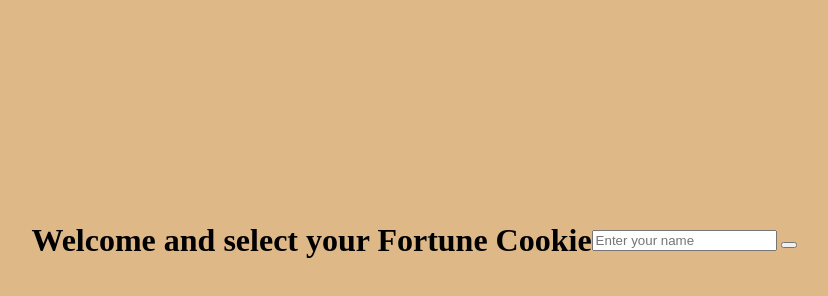
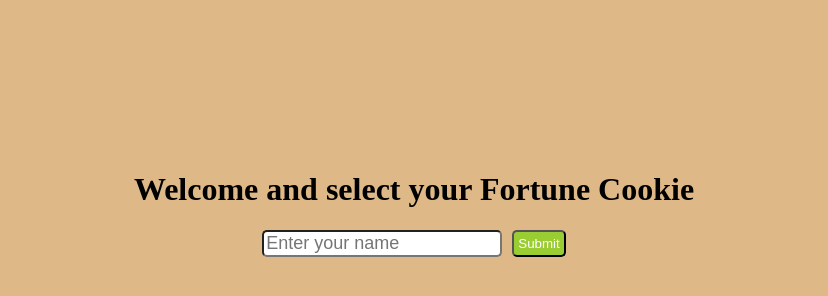
Before and after one commit to haochen8/1DV610-L1, a website with bundled scripts: page src/index.html in a window 1280 px wide. Shown: the whole page, without its empty margins (226-1054 px from the left). Built offline with nearby package versions, Linux system fonts and the light colour scheme.

Commit message:
Add css style

```diff
--- a/src/css/style.css
+++ b/src/css/style.css
@@ -1,8 +1,34 @@
 body {
+  background-color:burlywood;
+  height: 100%;
   display: flex;
-	justify-content: center;
-	align-items: center;
-	height: 60vh;
-	margin: 0;
-  background-color:burlywood;
+  justify-content: center;
+  align-items: center;
+  margin-top: 150px;
 }
+
+#name-form {
+  display: flex;
+  align-items: center;
+  text-align: center;
+  justify-content: center;
+  margin-top: 20px;
+}
+
+#name-input {
+  margin-right: 10px;
+  font-size: 18px;
+  border-radius: 5px;
+}
+
+#name-form button {
+  background-color:yellowgreen;
+  cursor: pointer;
+  padding: 4px;
+  color:white;
+  border-radius: 5px;
+}
+
+#name-form button:hover {
+  background-color: springgreen;
+}
--- a/src/index.html
+++ b/src/index.html
@@ -1,23 +1,24 @@
 <!DOCTYPE html>
 <html lang="en">
   <head>
-  <meta charset="UTF-8">
-  <meta name="viewport" content="width=device-width, initial-scale=1.0">
+    <meta charset="UTF-8" />
+    <meta name="viewport" content="width=device-width, initial-scale=1.0" />
     <title>L1 - Fortune Cookie</title>
-  <link rel="stylesheet" href="./css/style.css">
+    <link rel="stylesheet" href="./css/style.css" />
     <script type="module" src="./index.js"></script>
   </head>
   <body>
+    <div id="container">
       <h1>Welcome and select your Fortune Cookie</h1>
 
       <!-- Form for handle the name input -->
       <form id="name-form">
-    <input type="text" id="name-input" placeholder="Enter your name">
-    <button type="submit"></button>
+        <input type="text" id="name-input" placeholder="Enter your name" />
+        <button type="submit">Submit</button>
       </form>
 
       <!-- Error message container-->
-  <div id="error-message" style="color:red"></div>
-
+      <div id="error-message" style="color: red"></div>
+    </div>
   </body>
 </html>
```
Also changed, not shown: src/index.js (+8 -9 lines). Lines whose indentation alone changed are shown as unchanged.
